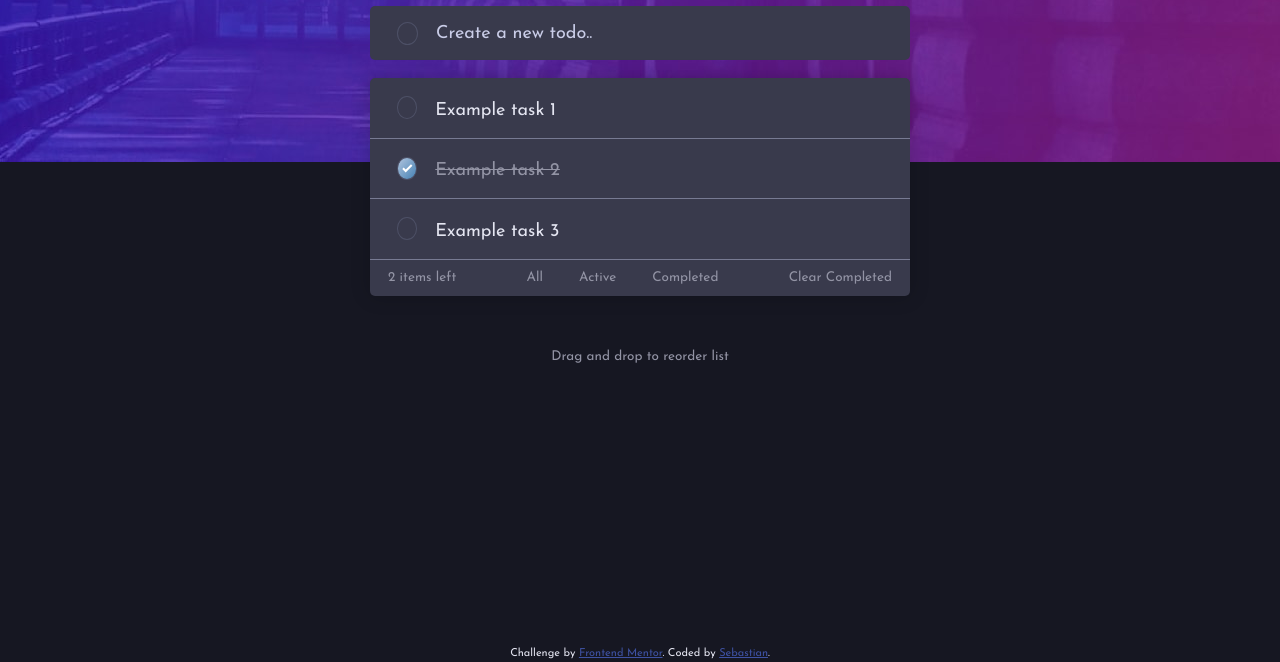
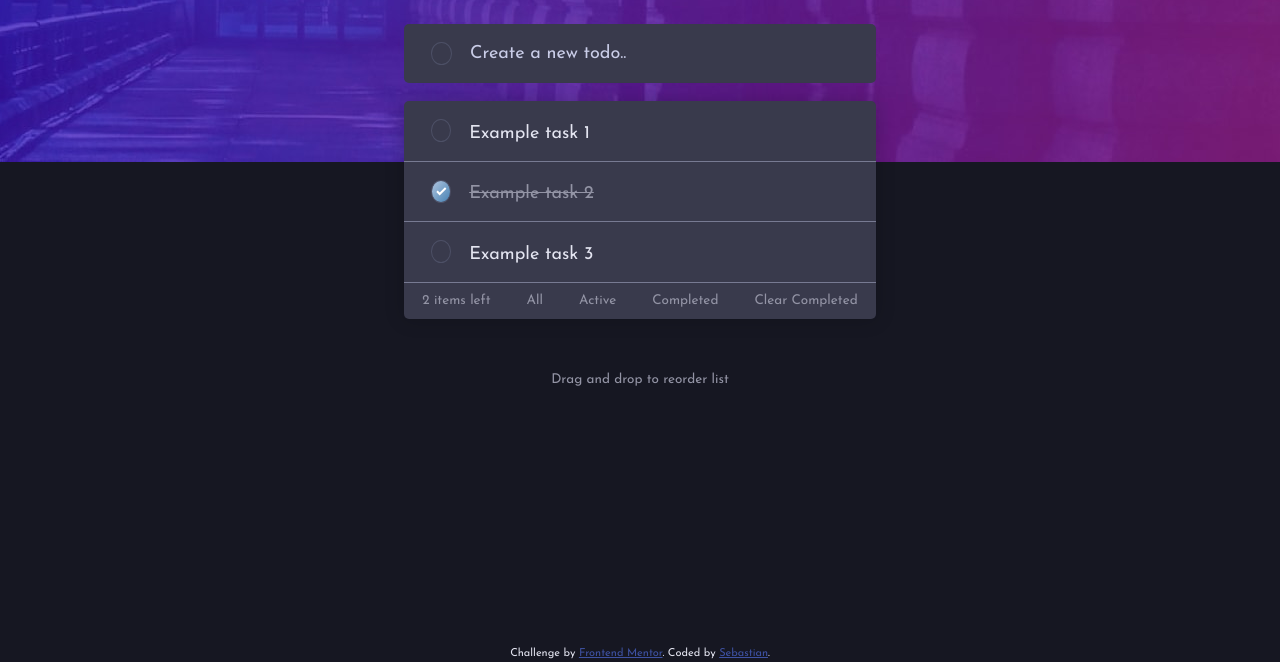
Before and after one commit to SebBudynski/todo-app, a website: page index.html in a window 1280 px wide. Shown: the part 138-800 px from the top of the page. Drawn offline with Linux system fonts and the light colour scheme.

Commit message:
Code cleaning

```diff
--- a/index.html
+++ b/index.html
@@ -65,7 +65,8 @@
         Challenge by
         <a href="https://www.frontendmentor.io?ref=challenge" target="_blank"
           >Frontend Mentor</a
-        >. Coded by <a href="#">Sebastian</a>.
+        >. Coded by
+        <a href="https://github.com/SebBudynski" target="_blank">Sebastian</a>.
       </div>
     </footer>
     <script src="app.js"></script>
--- a/style/scss/_bottom.scss
+++ b/style/scss/_bottom.scss
@@ -1,7 +1,6 @@
 p {
   text-align: center;
   margin-top: 3rem;
-  width: 30rem;
   font-size: 0.75rem;
   color: var(--dark-grayish-blue-light-theme);
 }
--- a/style/scss/_h1-input-switch.scss
+++ b/style/scss/_h1-input-switch.scss
@@ -21,8 +21,7 @@ h1 {
 }
 
 .item {
-  width: 30rem;
-  height: 3rem;
+  min-height: 3rem;
   background-color: var(--very-very-dark-grayish-blue);
   color: var(--light-grayish-blue);
   display: flex;
--- a/style/scss/_html-body-main.scss
+++ b/style/scss/_html-body-main.scss
@@ -15,3 +15,8 @@ main {
   align-items: center;
   flex-direction: column;
 }
+
+.content {
+  max-width: 30rem;
+  margin: 1rem;
+}
--- a/style/scss/_todos.scss
+++ b/style/scss/_todos.scss
@@ -12,7 +12,6 @@
 }
 
 .todo-container {
-  width: 30rem;
   background-color: var(--very-very-dark-grayish-blue);
   border-radius: 5px;
   box-shadow: 0px 0px 20px 0px rgba(0, 0, 0, 0.2);
@@ -60,7 +59,6 @@ li {
   text-align: center;
   display: flex;
   justify-content: space-between;
-  text-wrap: nowrap;
   color: var(--dark-grayish-blue-light-theme);
   li {
     border-bottom: none;
```
Also changed, not shown: style/index.css.
